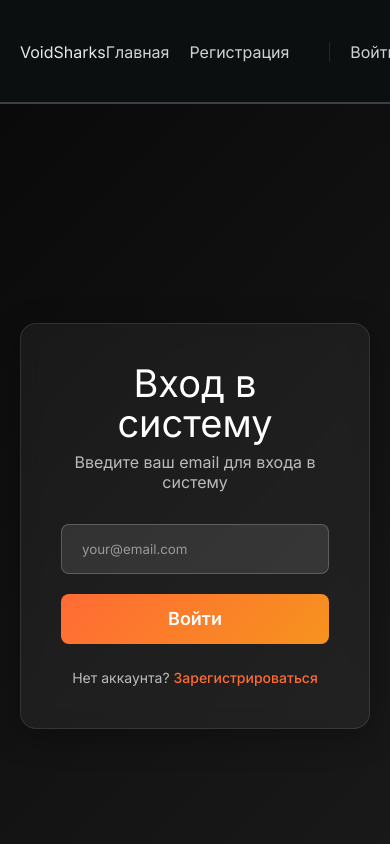
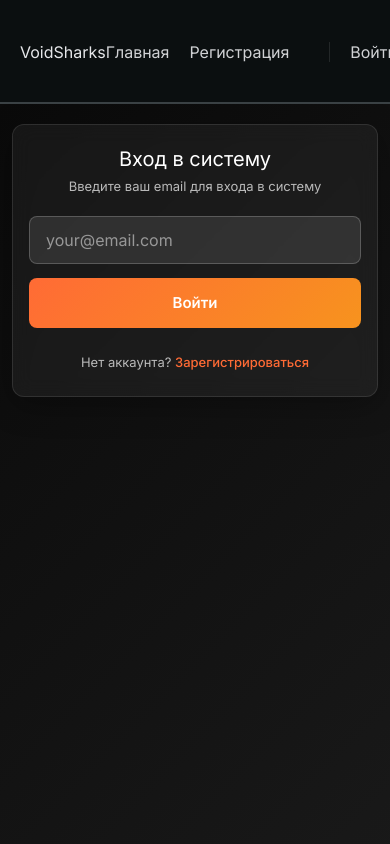
Before and after one commit to vidmkru/skillout, a Next.js app: page /login in a window 390 px wide. Shown: the top 844 px of the page. Built offline with nearby package versions, Linux system fonts and the light colour scheme; no server answers.

Commit message:
feat: добавил адаптив

```diff
--- a/src/app/(routes)/login/login.module.scss
+++ b/src/app/(routes)/login/login.module.scss
@@ -7,6 +7,8 @@
 	justify-content: center;
 	padding: rem(20);
 	background: linear-gradient(135deg, #0a0a0a 0%, #1a1a1a 100%);
+	box-sizing: border-box;
+	overflow-x: hidden;
 }
 
 .form {
@@ -18,6 +20,7 @@
 	width: 100%;
 	max-width: rem(400);
 	box-shadow: 0 rem(8) rem(32) rgba(0, 0, 0, 0.3);
+	box-sizing: border-box;
 }
 
 .title {
@@ -43,6 +46,8 @@
 	background: rgba(255, 255, 255, 0.1);
 	border: 1px solid rgba(255, 255, 255, 0.2);
 	color: #ffffff;
+	width: 100%;
+	box-sizing: border-box;
 
 	&::placeholder {
 		color: rgba(255, 255, 255, 0.5);
@@ -116,3 +121,104 @@
 		text-decoration: underline;
 	}
 }
+
+// Tablet styles
+@media (max-width: 768px) {
+	.container {
+		padding: rem(16);
+	}
+
+	.form {
+		padding: rem(32) rem(24);
+		max-width: 100%;
+	}
+
+	.title {
+		font-size: rem(24);
+	}
+
+	.subtitle {
+		font-size: rem(14);
+		margin-bottom: rem(24);
+	}
+
+	.input {
+		font-size: rem(16); // Prevent zoom on iOS
+	}
+
+	.formContent {
+		gap: rem(16);
+	}
+}
+
+// Mobile styles
+@media (max-width: 480px) {
+	.container {
+		padding: rem(12);
+		align-items: flex-start;
+		padding-top: rem(20);
+	}
+
+	.form {
+		padding: rem(24) rem(16);
+		border-radius: rem(12);
+	}
+
+	.title {
+		font-size: rem(20);
+		margin-bottom: rem(6);
+	}
+
+	.subtitle {
+		font-size: rem(13);
+		margin-bottom: rem(20);
+	}
+
+	.input {
+		padding: rem(12) rem(16);
+		font-size: rem(16); // Prevent zoom on iOS
+		border-radius: rem(8);
+	}
+
+	.formContent {
+		gap: rem(14);
+	}
+
+	.button {
+		padding: rem(14);
+		font-size: rem(15);
+	}
+
+	.message {
+		font-size: rem(13);
+		padding: rem(10) rem(14);
+	}
+
+	.links p {
+		font-size: rem(13);
+	}
+}
+
+// Very small screens
+@media (max-width: 360px) {
+	.container {
+		padding: rem(8);
+	}
+
+	.form {
+		padding: rem(20) rem(12);
+	}
+
+	.title {
+		font-size: rem(18);
+	}
+
+	.input {
+		padding: rem(10) rem(14);
+	}
+
+	.button {
+		padding: rem(12);
+		font-size: rem(14);
+	}
+}
--- a/src/modules/auth/register-form.module.scss
+++ b/src/modules/auth/register-form.module.scss
@@ -5,6 +5,8 @@
 	justify-content: center;
 	padding: 20px;
 	background: linear-gradient(135deg, #0a0a0a 0%, #1a1a1a 100%);
+	box-sizing: border-box;
+	overflow-x: hidden;
 }
 
 .header {
@@ -20,11 +22,11 @@
 	-webkit-text-fill-color: transparent;
 	background-clip: text;
 	margin-bottom: 0.5rem;
+	line-height: 150%;
 }
 
 .subtitle {
 	color: rgba(255, 255, 255, 0.7);
-	text-align: center;
 	margin-bottom: 32px;
 	font-size: 16px;
 }
@@ -38,6 +40,7 @@
 	width: 100%;
 	max-width: 500px;
 	box-shadow: 0 8px 32px rgba(0, 0, 0, 0.3);
+	box-sizing: border-box;
 }
 
 .form {
@@ -67,6 +70,8 @@
 	font-size: 1rem;
 	transition: all 0.3s ease;
 	backdrop-filter: blur(10px);
+	width: 100%;
+	box-sizing: border-box;
 
 	&:focus {
 		outline: none;
@@ -205,20 +210,143 @@
 	}
 }
 
+// Tablet styles
 @media (max-width: 768px) {
 	.container {
-		margin: 1rem;
-		padding: 1.5rem;
-		border-radius: 15px;
+		padding: 16px;
+	}
+
+	.formWrapper {
+		padding: 32px 24px;
+		max-width: 100%;
 	}
 
 	.title {
 		font-size: 2rem;
 	}
 
+	.subtitle {
+		font-size: 14px;
+		margin-bottom: 24px;
+	}
+
 	.input,
 	.select {
 		padding: 0.875rem 1.25rem;
+		font-size: 16px; // Prevent zoom on iOS
+	}
+
+	.form {
+		gap: 16px;
+	}
+}
+
+// Mobile styles
+@media (max-width: 480px) {
+	.container {
+		padding: 12px;
+		align-items: flex-start;
+		padding-top: 20px;
+	}
+
+	.formWrapper {
+		padding: 24px 16px;
+		border-radius: 12px;
+	}
+
+	.title {
+		font-size: 1.75rem;
+		margin-bottom: 0.25rem;
+	}
+
+	.subtitle {
+		font-size: 13px;
+		margin-bottom: 20px;
+	}
+
+	.input,
+	.select,
+	.textarea {
+		padding: 0.75rem 1rem;
+		font-size: 16px; // Prevent zoom on iOS
+		border-radius: 8px;
+	}
+
+	.form {
+		gap: 14px;
+	}
+
+	.formGroup {
+		gap: 0.4rem;
+	}
+
+	.label {
+		font-size: 0.9rem;
+	}
+
+	.submitButton {
+		padding: 14px;
+		font-size: 0.95rem;
+	}
+
+	.roleButton {
+		padding: 12px 16px;
+	}
+
+	.roleButtonTitle {
+		font-size: 0.95rem;
+	}
+
+	.roleButtonDescription {
+		font-size: 0.8rem;
+	}
+
+	.checkboxLabel {
+		padding: 8px 12px;
+		font-size: 0.8rem;
+	}
+
+	.checkboxGrid {
+		grid-template-columns: 1fr;
+		gap: 8px;
+	}
+
+	.contactsGrid {
+		grid-template-columns: 1fr;
+		gap: 8px;
+	}
+
+	.helpText {
+		font-size: 0.8rem;
+	}
+}
+
+// Very small screens
+@media (max-width: 360px) {
+	.container {
+		padding: 8px;
+	}
+
+	.formWrapper {
+		padding: 20px 12px;
+	}
+
+	.title {
+		font-size: 1.5rem;
+	}
+
+	.input,
+	.select,
+	.textarea {
+		padding: 0.7rem 0.9rem;
+	}
+
+	.roleButton {
+		padding: 10px 14px;
+	}
+
+	.checkboxLabel {
+		padding: 6px 10px;
 	}
 }
 
@@ -246,6 +374,8 @@
 	resize: vertical;
 	min-height: 80px;
 	font-family: inherit;
+	width: 100%;
+	box-sizing: border-box;
 }
 
 .contactsGrid {
@@ -254,11 +384,7 @@
 	gap: 0.75rem;
 }
 
-@media (max-width: 480px) {
-	.contactsGrid {
-		grid-template-columns: 1fr;
-	}
-}
+// Contacts grid is already handled in the main mobile media query above
 
 // Role buttons styles
 .roleButtons {
@@ -357,22 +483,4 @@
 	cursor: pointer;
 }
 
-@media (max-width: 768px) {
-	.roleButtons {
-		gap: 10px;
-	}
-
-	.roleButton {
-		padding: 14px 16px;
-	}
-
-	.checkboxGrid {
-		grid-template-columns: 1fr;
-		gap: 10px;
-	}
-
-	.checkboxLabel {
-		padding: 10px 14px;
-		font-size: 0.85rem;
-	}
-}
+// Role buttons and checkbox grid styles are now handled in the main media queries above
--- a/src/modules/auth/register-pro-form/register-pro-form.module.scss
+++ b/src/modules/auth/register-pro-form/register-pro-form.module.scss
@@ -5,6 +5,8 @@
 	justify-content: center;
 	padding: 20px;
 	background: linear-gradient(135deg, #0a0a0a 0%, #1a1a1a 100%);
+	box-sizing: border-box;
+	overflow-x: hidden;
 }
 
 .header {
@@ -38,6 +40,7 @@
 	width: 100%;
 	max-width: 500px;
 	box-shadow: 0 8px 32px rgba(0, 0, 0, 0.3);
+	box-sizing: border-box;
 }
 
 .form {
@@ -67,6 +70,8 @@
 	font-size: 1rem;
 	transition: all 0.3s ease;
 	backdrop-filter: blur(10px);
+	width: 100%;
+	box-sizing: border-box;
 
 	&:focus {
 		outline: none;
@@ -91,6 +96,8 @@
 	backdrop-filter: blur(10px);
 	resize: vertical;
 	min-height: 80px;
+	width: 100%;
+	box-sizing: border-box;
 
 	&:focus {
 		outline: none;
@@ -177,3 +184,107 @@
 		color: #764ba2;
 	}
 }
+
+// Tablet styles
+@media (max-width: 768px) {
+	.container {
+		padding: 16px;
+	}
+
+	.formWrapper {
+		padding: 32px 24px;
+		max-width: 100%;
+	}
+
+	.title {
+		font-size: 2rem;
+	}
+
+	.subtitle {
+		font-size: 14px;
+		margin-bottom: 24px;
+	}
+
+	.input,
+	.textarea {
+		padding: 0.875rem 1.25rem;
+		font-size: 16px; // Prevent zoom on iOS
+	}
+
+	.form {
+		gap: 16px;
+	}
+}
+
+// Mobile styles
+@media (max-width: 480px) {
+	.container {
+		padding: 12px;
+		align-items: flex-start;
+		padding-top: 20px;
+	}
+
+	.formWrapper {
+		padding: 24px 16px;
+		border-radius: 12px;
+	}
+
+	.title {
+		font-size: 1.75rem;
+		margin-bottom: 0.25rem;
+	}
+
+	.subtitle {
+		font-size: 13px;
+		margin-bottom: 20px;
+	}
+
+	.input,
+	.textarea {
+		padding: 0.75rem 1rem;
+		font-size: 16px; // Prevent zoom on iOS
+		border-radius: 8px;
+	}
+
+	.form {
+		gap: 14px;
+	}
+
+	.formGroup {
+		gap: 0.4rem;
+	}
+
+	.label {
+		font-size: 0.9rem;
+	}
+
+	.submitButton {
+		padding: 14px;
+		font-size: 0.95rem;
+	}
+
+	.contactsGrid {
+		grid-template-columns: 1fr;
+		gap: 8px;
+	}
+}
+
+// Very small screens
+@media (max-width: 360px) {
+	.container {
+		padding: 8px;
+	}
+
+	.formWrapper {
+		padding: 20px 12px;
+	}
+
+	.title {
+		font-size: 1.5rem;
+	}
+
+	.input,
+	.textarea {
+		padding: 0.7rem 0.9rem;
+	}
+}
--- a/src/shared/styles/global.scss
+++ b/src/shared/styles/global.scss
@@ -80,6 +80,29 @@ button {
   @include reset-btn;
 }
 
+// Form elements responsive behavior
+input,
+textarea,
+select {
+  max-width: 100%;
+  box-sizing: border-box;
+
+  // Prevent zoom on iOS devices
+  @media screen and (max-width: 768px) {
+    font-size: 16px;
+  }
+}
+
+// Prevent images and media from overflowing
+img,
+video,
+iframe,
+object,
+embed {
+  max-width: 100%;
+  height: auto;
+}
+
 .visually-hidden {
   @include visually-hidden;
 }
--- a/src/ui/input/input.module.scss
+++ b/src/ui/input/input.module.scss
@@ -14,6 +14,8 @@
   outline: none;
   transition: variables.$transition;
   transition-property: border-color, background-color;
+  box-sizing: border-box;
+  max-width: 100%;
 
   &::-webkit-outer-spin-button,
   &::-webkit-inner-spin-button {
@@ -29,5 +31,21 @@
     height: func.rem(50);
     padding: func.rem(15) func.rem(20);
     border-radius: func.rem(8);
+    font-size: func.rem(16); // Prevent zoom on iOS
+  }
+
+  // Mobile styles
+  @media (max-width: 480px) {
+    height: func.rem(48);
+    padding: func.rem(12) func.rem(16);
+    font-size: func.rem(16); // Prevent zoom on iOS
+    border-radius: func.rem(6);
+  }
+
+  // Very small screens
+  @media (max-width: 360px) {
+    height: func.rem(44);
+    padding: func.rem(10) func.rem(14);
+    font-size: func.rem(15);
   }
 }
```
